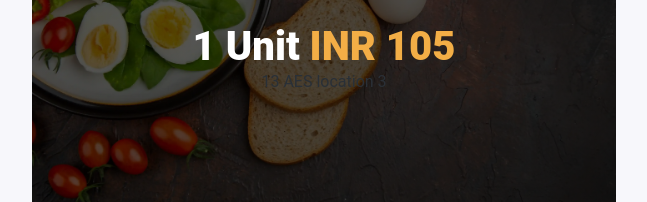
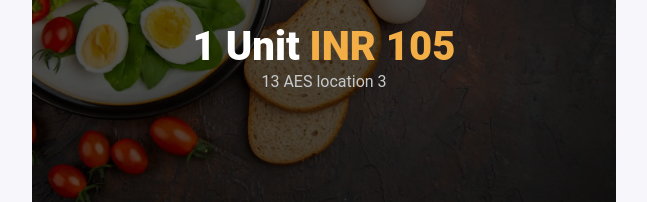
Before and after one commit to MohammadDanishJ/React-Shop, a React (Create React App) app: page /home in a window 1280 px wide. Shown: the part 239-441 px from the top of the page, without its empty margins (316-963 px from the left). Built offline with nearby package versions, Linux system fonts and the light colour scheme.

Commit message:
changed banner shop detail color

```diff
--- a/src/components/banner/banner.component.jsx
+++ b/src/components/banner/banner.component.jsx
@@ -12,7 +12,7 @@ const Banner = ({value}) => {
                     <h1 className="banner-text text-center lhinit">
                         1 Unit&nbsp;<span id="lRate">INR {value.rate}</span>
                     </h1>
-                    <p>{value.id} {value.name} {value.location}</p>
+                    <div className='data'>{value.id} {value.name} {value.location}</div>
                 </div>
             </div>
         </div>
--- a/src/components/banner/banner.styles.scss
+++ b/src/components/banner/banner.styles.scss
@@ -42,4 +42,8 @@
     .title {
         font-size: 18px;
     }
+
+    .data{
+        color: $grey2;
+    }
 }
```
